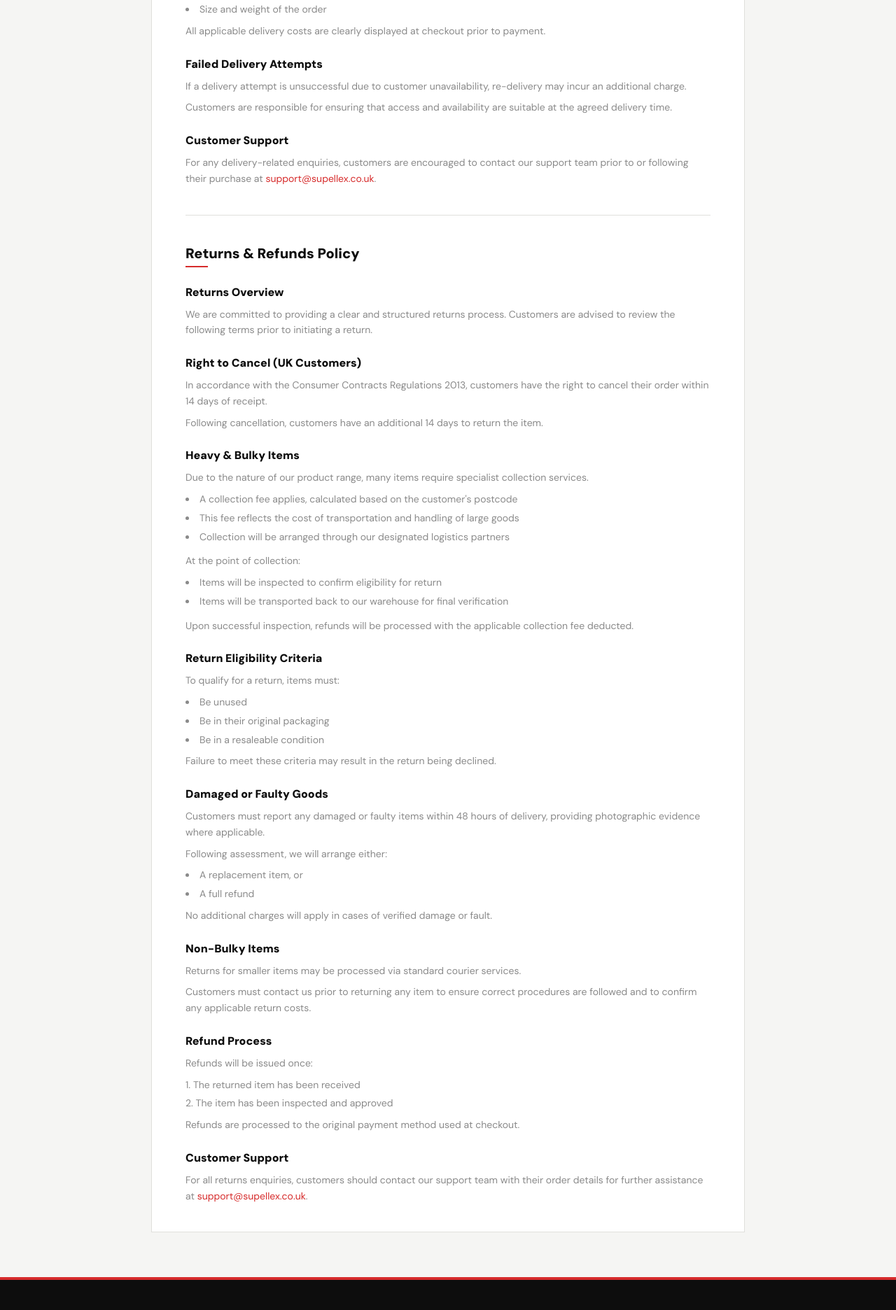
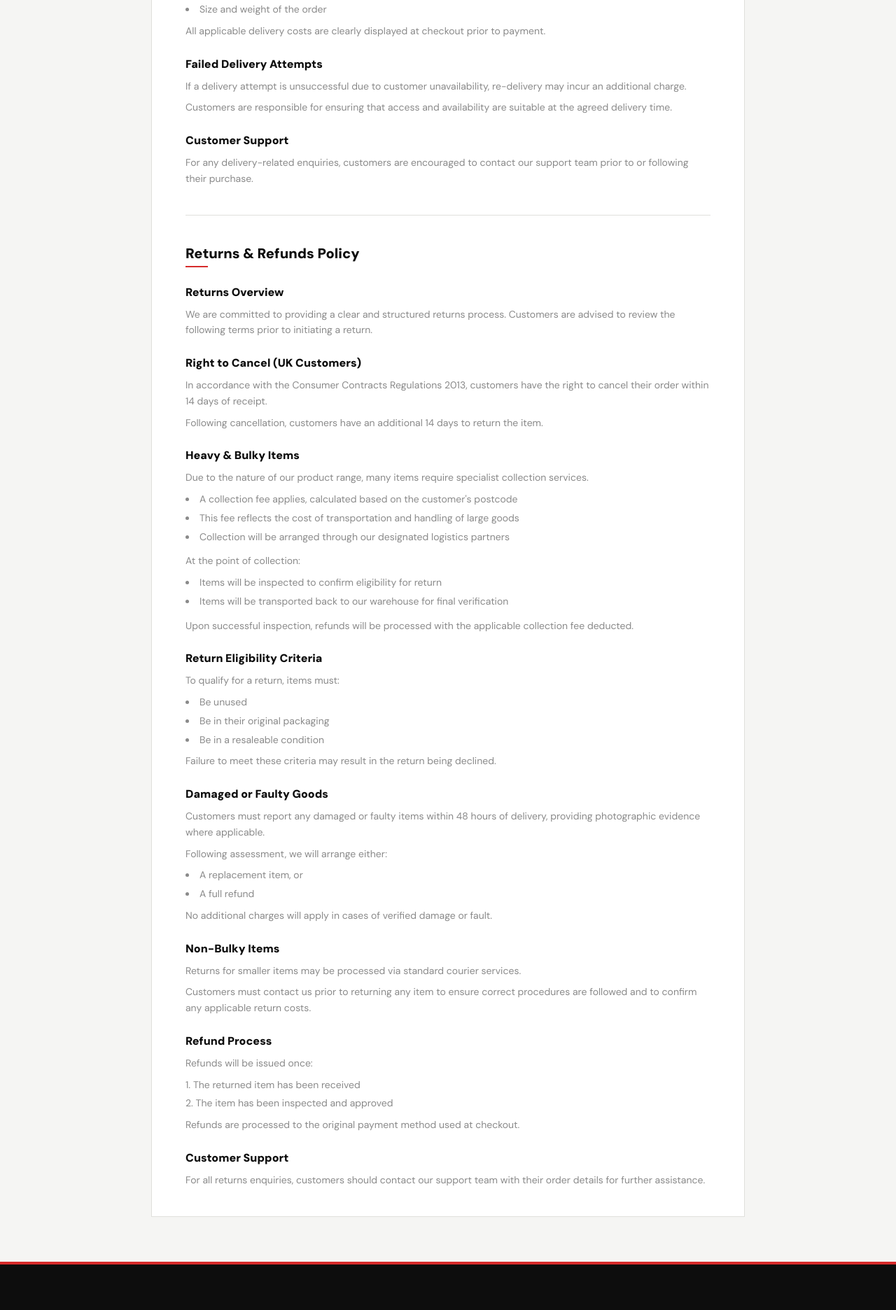
Before and after one commit to cermartin/supellex, a React (Vite) app: page /terms in a window 1280 px wide. Shown: the part 1218-3090 px from the top of the page at 70% size. Built offline with nearby package versions, Linux system fonts and the light colour scheme.

Commit message:
fix: align FAQ, T&C, and shipping page word-for-word with Aayan's guidelines file

```diff
--- a/components/FAQPage.tsx
+++ b/components/FAQPage.tsx
@@ -33,7 +33,7 @@ const FAQS = [
     items: [
       {
         q: 'Can I return an item?',
-        a: 'Yes, we offer a 30-day return period from the date of delivery. To be eligible for a return, items must be unused, in their original condition, and returned in original packaging. Customers must contact us to initiate the return process, and further instructions will be provided accordingly.',
+        a: 'Yes, we offer a 30-day return period from the date of delivery. To be eligible for a return, items must be: unused, in their original condition (in a condition to be resold), and returned in original packaging. Customers must contact us to initiate the return process, and further instructions will be provided accordingly.',
       },
       {
         q: 'What if my item arrives damaged?',
@@ -63,7 +63,7 @@ const FAQS = [
     items: [
       {
         q: 'How do I contact customer support?',
-        a: 'Our customer support team is available to assist with all enquiries before and after purchase. You can contact us via email at support@supellex.co.uk or info@supellex.co.uk, or message us directly on WhatsApp at +44 7391 858618.',
+        a: 'Our customer support team is available to assist with all enquiries before and after purchase.\n\nCustomer Support: support@supellex.co.uk\nGeneral Enquiries: info@supellex.co.uk\nWhatsApp: +44 7391 858618',
       },
     ],
   },
@@ -84,7 +84,7 @@ function FAQItem({ q, a }: { q: string; a: string }) {
         />
       </button>
       {open && (
-        <p className="pb-5 text-brand-grey text-sm leading-relaxed">{a}</p>
+        <p className="pb-5 text-brand-grey text-sm leading-relaxed whitespace-pre-line">{a}</p>
       )}
     </div>
   );
--- a/components/ShippingPage.tsx
+++ b/components/ShippingPage.tsx
@@ -106,7 +106,7 @@ export default function ShippingPage() {
               Returns for smaller items may be processed via standard courier. Please contact us before returning any item to confirm the correct procedure and any applicable costs.
             </PolicySection>
             <PolicySection label="Refund Process" heading="How and when are refunds issued?">
-              Refunds are issued once the returned item has been received and inspected. All refunds are processed to the original payment method used at checkout. To initiate a return, contact us at <a href="mailto:info@supellex.co.uk" className="text-brand-red hover:underline">info@supellex.co.uk</a> with your order details.
+              Refunds are issued once the returned item has been received and inspected. All refunds are processed to the original payment method used at checkout.
             </PolicySection>
           </div>
         </div>
--- a/components/TermsPage.tsx
+++ b/components/TermsPage.tsx
@@ -65,7 +65,7 @@ export default function TermsPage() {
 
               <div>
                 <h3 className="font-black text-brand-black text-base mb-2">Customer Support</h3>
-                <p>For any delivery-related enquiries, customers are encouraged to contact our support team prior to or following their purchase at <a href="mailto:support@supellex.co.uk" className="text-brand-red hover:underline">support@supellex.co.uk</a>.</p>
+                <p>For any delivery-related enquiries, customers are encouraged to contact our support team prior to or following their purchase.</p>
               </div>
             </div>
           </section>
@@ -145,7 +145,7 @@ export default function TermsPage() {
 
               <div>
                 <h3 className="font-black text-brand-black text-base mb-2">Customer Support</h3>
-                <p>For all returns enquiries, customers should contact our support team with their order details for further assistance at <a href="mailto:support@supellex.co.uk" className="text-brand-red hover:underline">support@supellex.co.uk</a>.</p>
+                <p>For all returns enquiries, customers should contact our support team with their order details for further assistance.</p>
               </div>
             </div>
           </section>
```
